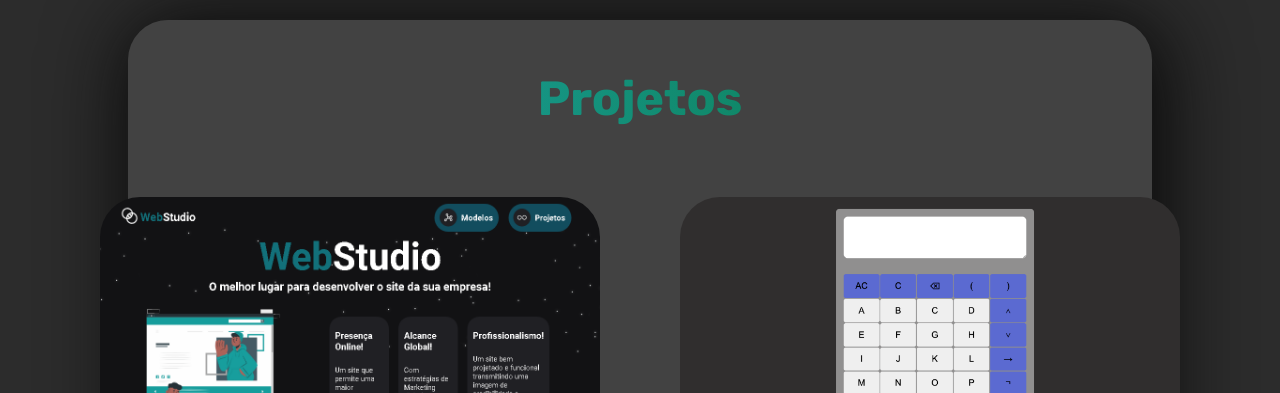
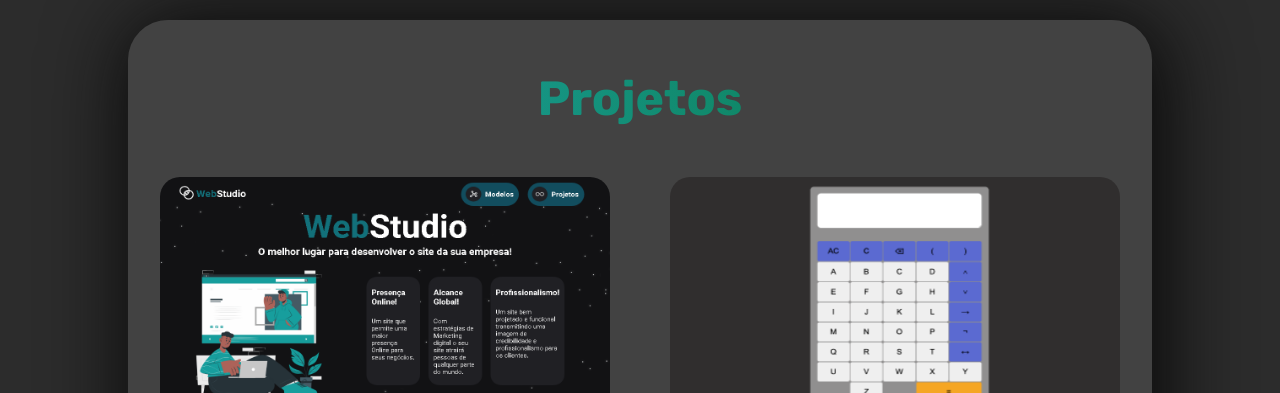
Before and after one commit to kayocavalcantte/portfolio, a plain HTML site: page index.html in a window 1280 px wide. Shown: the part 951-1344 px from the top of the page. Drawn offline with Linux system fonts and the light colour scheme.

Commit message:
Update style.css

```diff
--- a/css/style.css
+++ b/css/style.css
@@ -107,15 +107,15 @@ aside h1{
 }
 
 #projeto{
-    margin: 50px auto;
+    margin: 40px auto;
     text-align: center;
     font-size: 1.2rem;
 }
 #imageProjects{
-    width: 500px;
-    height: 300px;
-    margin: 20px;
-    border-radius: 40px;
+    width: 450px;
+    height: 250px;
+    margin: 10px;
+    border-radius: 20px;
 }
  #projeto h4{
     padding-bottom: 10px;
```
